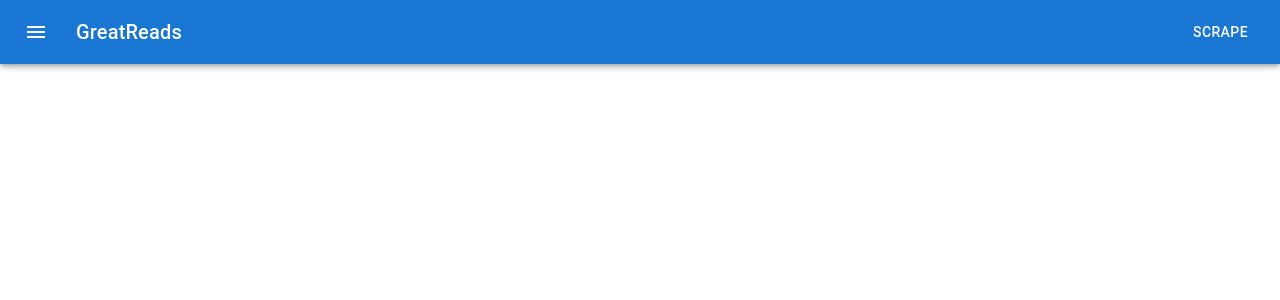
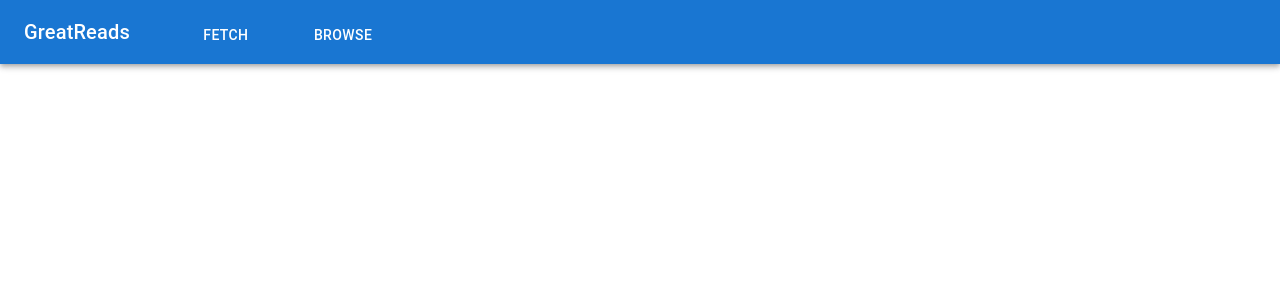
Before and after one commit to Igor-Lisowski/GreatReads, a React (Create React App) app in the folder frontend/: page / in a window 1280 px wide. Shown: the top 300 px of the page. Built offline with nearby package versions, Linux system fonts and the light colour scheme.

Commit message:
feat: add fetch and browse buttons

```diff
--- a/frontend/src/app/components/NavigationBar.tsx
+++ b/frontend/src/app/components/NavigationBar.tsx
@@ -1,32 +1,29 @@
-import { Menu } from "@mui/icons-material";
-import {
-  AppBar,
-  Box,
-  Button,
-  IconButton,
-  Toolbar,
-  Typography,
-} from "@mui/material";
+import { AppBar, Box, Button, Toolbar, Typography } from "@mui/material";
 
 function NavigationBar() {
   return (
     <Box>
       <AppBar position="static">
         <Toolbar>
-          <IconButton
-            size="large"
-            edge="start"
-            color="inherit"
-            aria-label="menu"
-            sx={{ mr: 2 }}
-          >
-            <Menu />
-          </IconButton>
-          <Typography variant="h6" component="div" sx={{ flexGrow: 1 }}>
+          <Typography variant="h6" component="div" sx={{ mr: 5 }}>
             GreatReads
           </Typography>
-          <Box sx={{ display: { xs: "none", sm: "block" } }}>
-            <Button sx={{ color: "#fff" }}>Scrape</Button>
+          <Box
+            sx={{
+              flexGrow: 1,
+              display: "flex",
+            }}
+          >
+            <Button
+              sx={{ color: "white", display: "block", mx: 3, paddingBottom: 0 }}
+            >
+              Fetch
+            </Button>
+            <Button
+              sx={{ color: "white", display: "block", mx: 3, paddingBottom: 0 }}
+            >
+              Browse
+            </Button>
           </Box>
         </Toolbar>
       </AppBar>
```
